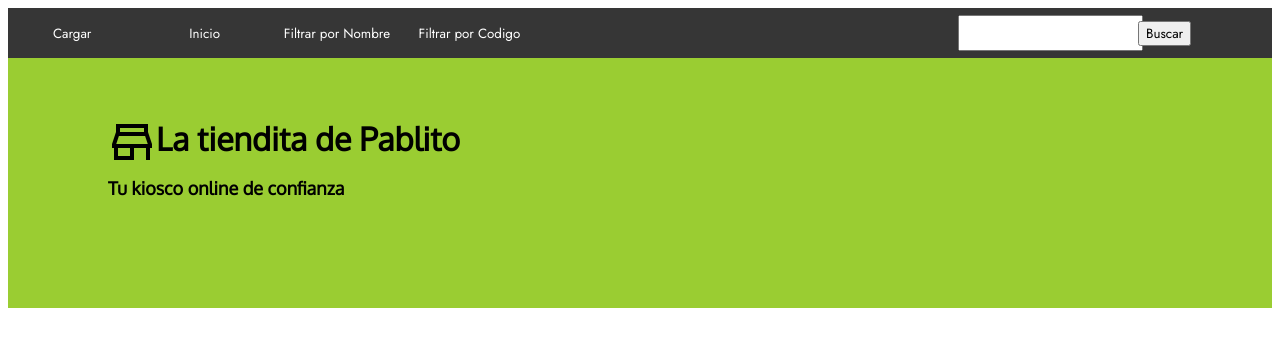
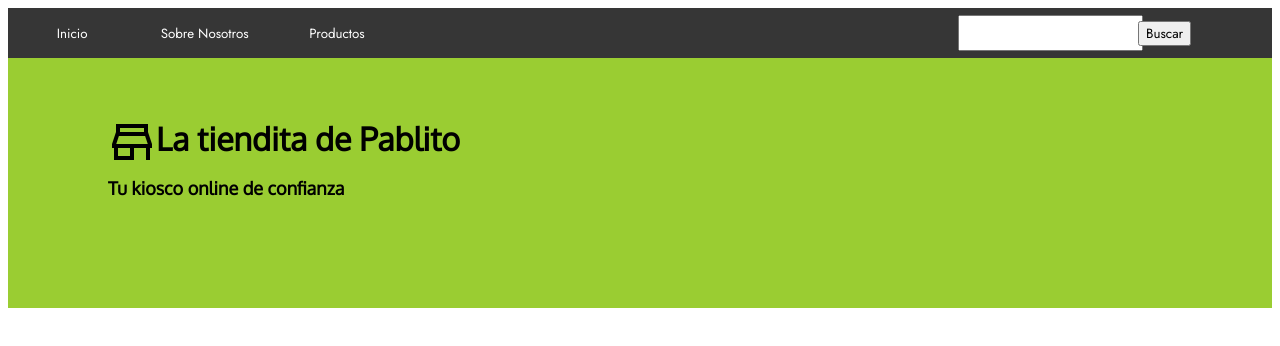
Before and after one commit to YukaC/Website, a plain HTML site: page index.html in a window 1280 px wide. Drawn offline with Linux system fonts and the light colour scheme.

Commit message:
name buttons

```diff
--- a/index.html
+++ b/index.html
@@ -69,10 +69,9 @@
 
                     <div id="Botones">
 
-                        <button class="button button5" > Cargar </button>
                         <button class="button button5" > Inicio </button>
-                        <button class="button button5" > Filtrar por Nombre </button>
-                        <button class="button button5" > Filtrar por Codigo </button>
+                        <button class="button button5" > Sobre Nosotros </button>
+                        <button class="button button5" > Productos </button>
 
                     </div>
 
```
